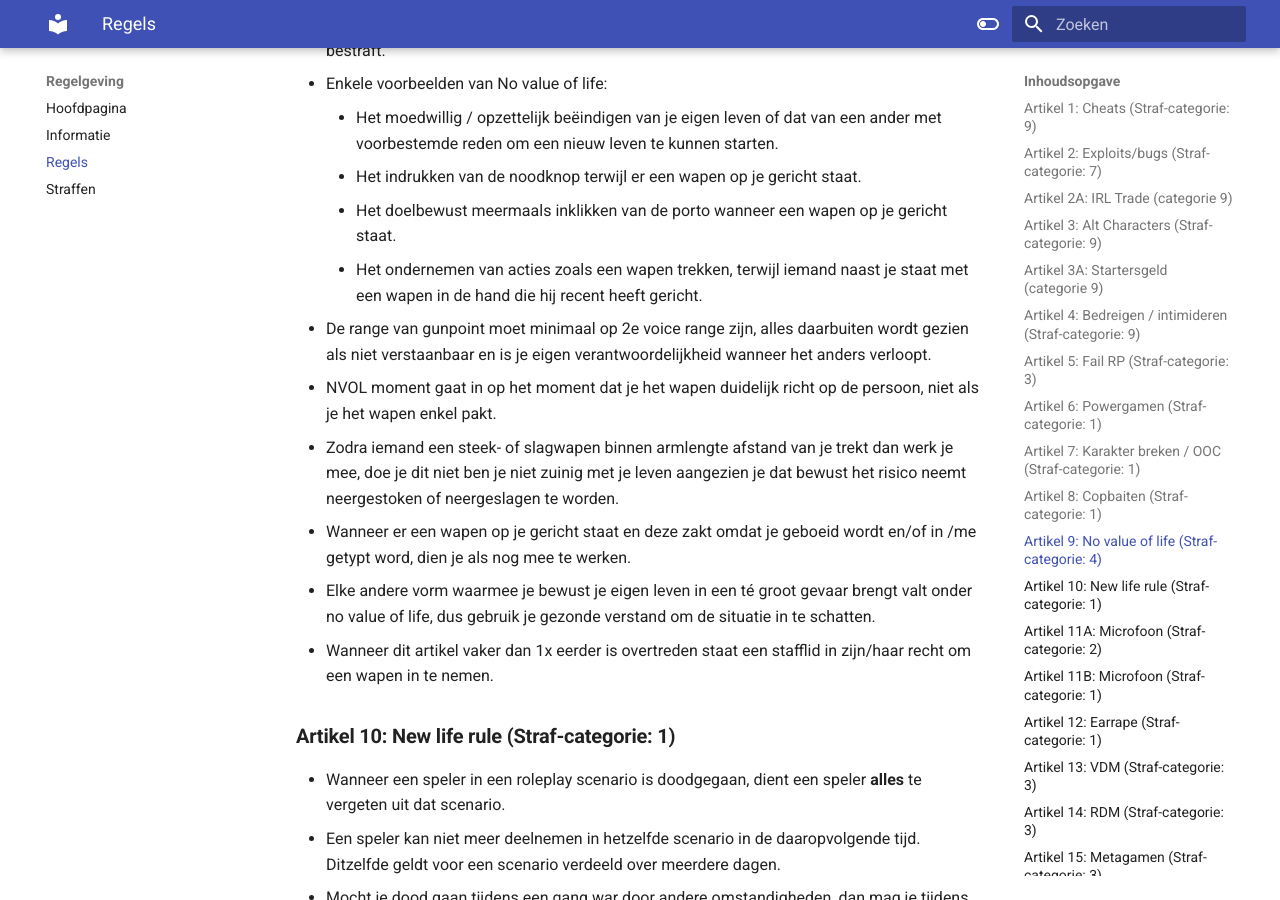
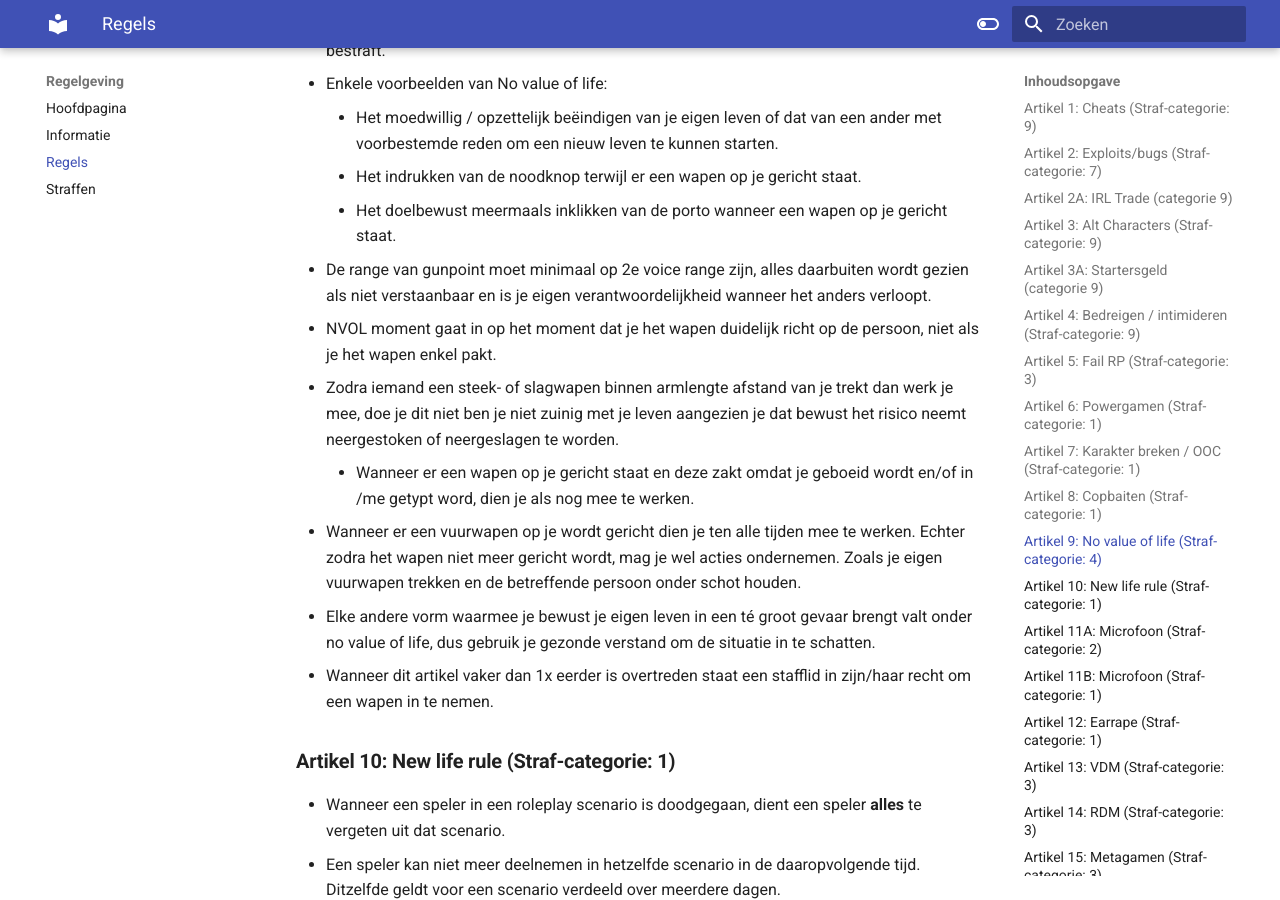
Before and after one commit to ZuiderVeenRP/apv, an MkDocs documentation site: the page built from docs/algemeen.md, in a window 1280 px wide and 900 px high, scrolled down 3860 px. Built offline with MkDocs 1.6.1 and Material for MkDocs 9.7.7, drawn with Linux system fonts in a browser that asks for light colours; comment, search, counter and statistics services are not loaded; some of the changed text lies outside the part shown.

Commit message:
Update algemeen.md

```diff
--- a/docs/algemeen.md
+++ b/docs/algemeen.md
@@ -86,11 +86,11 @@
       * Het moedwillig / opzettelijk beëindigen van je eigen leven of dat van een ander met voorbestemde reden om een nieuw leven te kunnen starten.
       * Het indrukken van de noodknop terwijl er een wapen op je gericht staat.
       * Het doelbewust meermaals inklikken van de porto wanneer een wapen op je gericht staat.
-      * Het ondernemen van acties zoals een wapen trekken, terwijl iemand naast je staat met een wapen in de hand die hij recent heeft gericht.
    - De range van gunpoint moet minimaal op 2e voice range zijn, alles daarbuiten wordt gezien als niet verstaanbaar en is je eigen verantwoordelijkheid wanneer het anders verloopt.
    - NVOL moment gaat in op het moment dat je het wapen duidelijk richt op de persoon, niet als je het wapen enkel pakt.
    - Zodra iemand een steek- of slagwapen binnen armlengte afstand van je trekt dan werk je mee, doe je dit niet ben je niet zuinig met je leven aangezien je dat bewust het risico neemt neergestoken of neergeslagen te worden.
-   - Wanneer er een wapen op je gericht staat en deze zakt omdat je geboeid wordt en/of in /me getypt word, dien je als nog mee te werken.
+      - Wanneer er een wapen op je gericht staat en deze zakt omdat je geboeid wordt en/of in /me getypt word, dien je als nog mee te werken.
+   - Wanneer er een vuurwapen op je wordt gericht dien je ten alle tijden mee te werken. Echter zodra het wapen niet meer gericht wordt, mag je wel acties ondernemen. Zoals je eigen vuurwapen trekken en de betreffende persoon onder schot houden.
    - Elke andere vorm waarmee je bewust je eigen leven in een té groot gevaar brengt valt onder no value of life, dus gebruik je gezonde verstand om de situatie in te schatten.
    - Wanneer dit artikel vaker dan 1x eerder is overtreden staat een stafflid in zijn/haar recht om een wapen in te nemen.
 
@@ -256,6 +256,7 @@
 - Tijdens een winkeloverval zal er geen DSI aanwezig zijn, tenzij er automatische wapens aanwezig zijn. Een OVD kan de keuze maken om hier vanaf te wijken.
 - Max hostages bij een kleine bank of winkel is 5.
 - Max hostages bij een grote bank, jacht of humane labs is 10.
+- Een OV mag niet gecounterd worden tot 1 uur na de OV. Hieronder valt ook het rippen van de wapens. Van diegene die de OV gedaan hebben.
 - De onderhandelaar mag niet worden beschoten of worden gegijzeld tijdens een onderhandeling.
 - Vrienden als hostage nemen is niet toegestaan.
 - Minimale aantal politie/kmar in dienst voor een kleine bank en winkel is 4.
@@ -282,6 +283,7 @@
 - Het rippen van witwassers is toegestaan met 0 politie en 0 kmar.
 - Elke gang mag maximaal 10 friends hebben.
 - Het omzeilen van de maximale aantal leden van een groepering (20), leidt tot directe ontbinding van de gang en/of officieelheid van de gang.
+- Het is verboden om nep meldingen te maken in de omgeving van een ganghuis met de intentie tot uitlokken van de criminelen, of het in de problemen werken van de rivaliserende groep.
 
 ### **Artikel 32.1: Gangwars**
 - Het is alleen toegestaan om een wraakactie op te starten als je in roleplay bewijs hebt verzameld van de moord op jouw ganglid.
```
